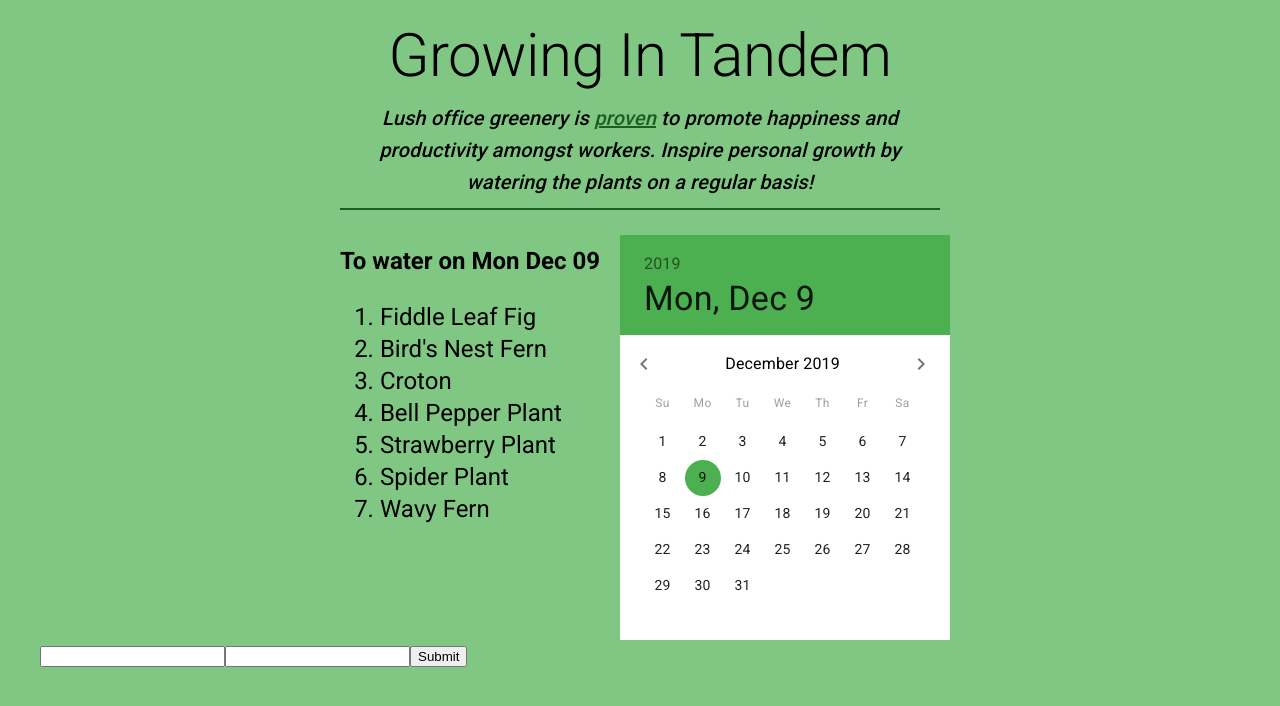
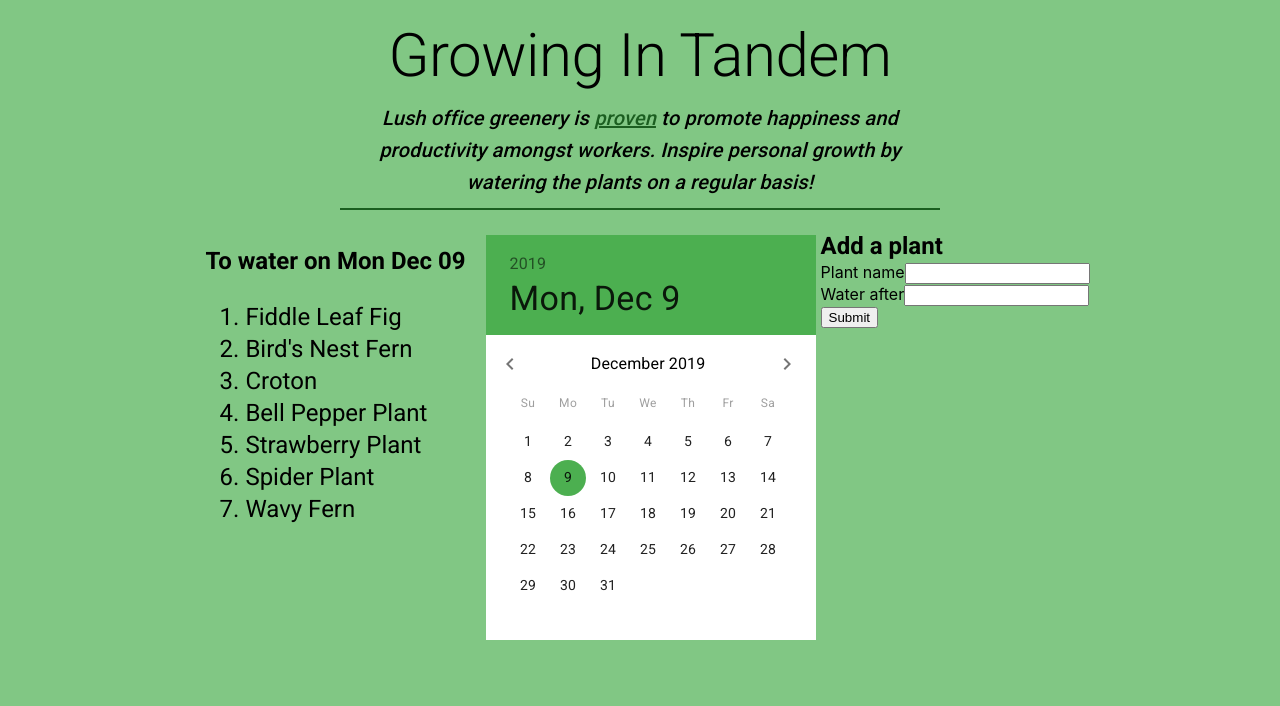
Before and after one commit to nickharrisdev/growing-in-tandem, a React (Create React App) app: page / in a window 1280 px wide. Shown: the top 706 px of the page. Built offline with nearby package versions, Linux system fonts and the light colour scheme.

Commit message:
Implemented a form for entering new plants, unstyled

```diff
--- a/src/AddPlant.js
+++ /dev/null
@@ -1,15 +0,0 @@
-import React from 'react';
-
-function AddPlantForm () {
-	return (
-		<div>
-			<form>
-				<input type="text"></input>
-				<input type="text"></input>
-				<input type="submit"></input>
-			</form>
-		</div>
-	);
-}
-
-export default AddPlantForm;
--- /dev/null
+++ b/src/AddPlantForm.js
@@ -0,0 +1,58 @@
+import React, { useState } from 'react';
+import { addPlant } from './lib/fetchPlants';
+import Typography from '@material-ui/core/Typography';
+
+function AddPlantForm ({ toggleAddingPlant }) {
+	const [days, setDays] = useState();
+	const [name, setName] = useState();
+	const [error, toggleError] = useState(false);
+
+	function handleSubmit() {
+		const daysNum = parseInt(days);
+		if (!(Number.isInteger(daysNum))) {
+			toggleError(true);
+		} else {
+			addPlant(name, days);
+			setName('');
+			setDays('');
+			toggleError(false);
+			toggleAddingPlant(true);
+		}
+}
+
+	function handleNameChange(x) {
+		setName(x);
+	}
+
+	function handleDaysChange(x) {
+		setDays(x);
+	}
+
+	function displayError() {
+		return (
+			<p>Please enter a number</p>
+		)
+	}
+
+	return (
+		<div>
+			<Typography variant="h5" component="h1"><strong>Add a plant</strong></Typography>
+			<div>
+				<label htmlFor="name-input">
+					Plant name
+					<input type="text" onChange={e => handleNameChange(e.target.value)} value={name || ''} id="name-input" />
+				</label>
+				<br></br>
+				<label htmlFor="days-input">
+					Water after
+					<input type="text" onChange={e => handleDaysChange(e.target.value)} value={days || ''} id="days-input" />
+				</label>
+				<br></br>
+				{error ? displayError() : null}
+			</div>
+			<button type="button" onClick={handleSubmit}>Submit</button>
+		</div>
+	);
+}
+
+export default AddPlantForm;
--- a/src/App.js
+++ b/src/App.js
@@ -7,7 +7,6 @@ import Typography from '@material-ui/core/Typography';
 import { createMuiTheme } from '@material-ui/core/styles';
 import green from '@material-ui/core/colors/green';
 import lightGreen from '@material-ui/core/colors/green';
-import AddPlantForm from './AddPlant';
 
 const theme = createMuiTheme({
   palette: {
@@ -18,6 +17,8 @@ const theme = createMuiTheme({
 
 
 function App() {
+  //const [date, changeDate] = useState(new Date());
+
   return (
     <MuiPickersUtilsProvider utils={DateFnsUtils}>
       <div className="App">
@@ -34,9 +35,6 @@ function App() {
         <div>
           <Calendar theme={theme} />
         </div>
-        <div>
-          <AddPlantForm />
-        </div>
       </div>
     </ MuiPickersUtilsProvider>
   );
--- a/src/Calendar.js
+++ b/src/Calendar.js
@@ -1,22 +1,27 @@
 import React, { useState, useEffect } from "react";
 import { DatePicker } from "@material-ui/pickers";
 import './App.css';
-import getPlants from './lib/fetchPlants';
+import { getPlants } from './lib/fetchPlants';
 import Message from './Message.js';
+import AddPlantForm from './AddPlantForm'
 
 const Calendar = () => {
   const [date, changeDate] = useState(new Date());
   const [waterToday, setWaterToday] = useState([]);
+  const [addingPlant, toggleAddingPlant] = useState(false);
   const dateStr = date.toString();
 
   useEffect(() => {
-    //change the state of plants to be rendered
     const plantsArr = getPlants(date);
     setWaterToday(plantsArr);
-  }, [date])
+    toggleAddingPlant(false);
+  }, [addingPlant, date])
 
   return (
     <div className="calendar-container">
+      <div>
+        <AddPlantForm toggleAddingPlant={toggleAddingPlant}/>
+      </div>
       <div className="date-picker-container">
         <DatePicker
           autoOk
--- a/src/lib/fetchPlants.js
+++ b/src/lib/fetchPlants.js
@@ -1,14 +1,13 @@
 const plants = require('./plants.json');
 
-function addPlant (name, days) {
-    // takes in name, water after x days, appends a keyvalue pair to the plants object
-    plants[plants.length - 1].name = name;
-    plants[plants.length - 1].water_after = days;
+export function addPlant (newPlantName, days) {
+    // takes in name, water after x days, appends a keyvalue pair to the plants array
+    plants.push({name: newPlantName, water_after: days})
 }
 
-function getPlants(selectedDate) {
+export function getPlants(selectedDate) {
     //takes in a date, and returns the plant(s) that need to be watered on the given day.
-
+    console.log(plants);
     const endTime = 1583816340000;
     let waterToday = [];
     const selectedSeconds = selectedDate.getTime();
@@ -33,5 +32,3 @@ function getPlants(selectedDate) {
     }
     return waterToday;
 }
-
-module.exports = getPlants;
```
